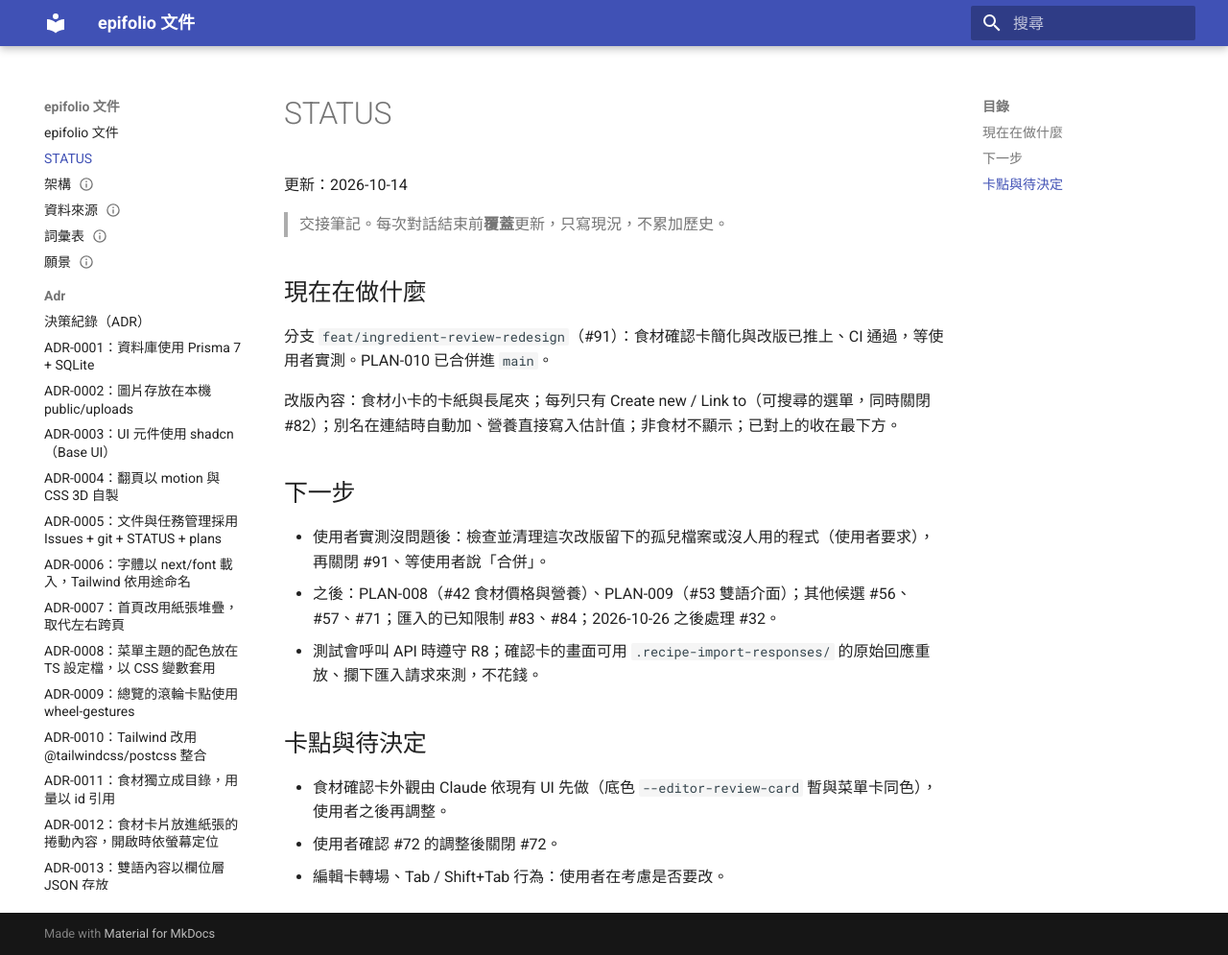
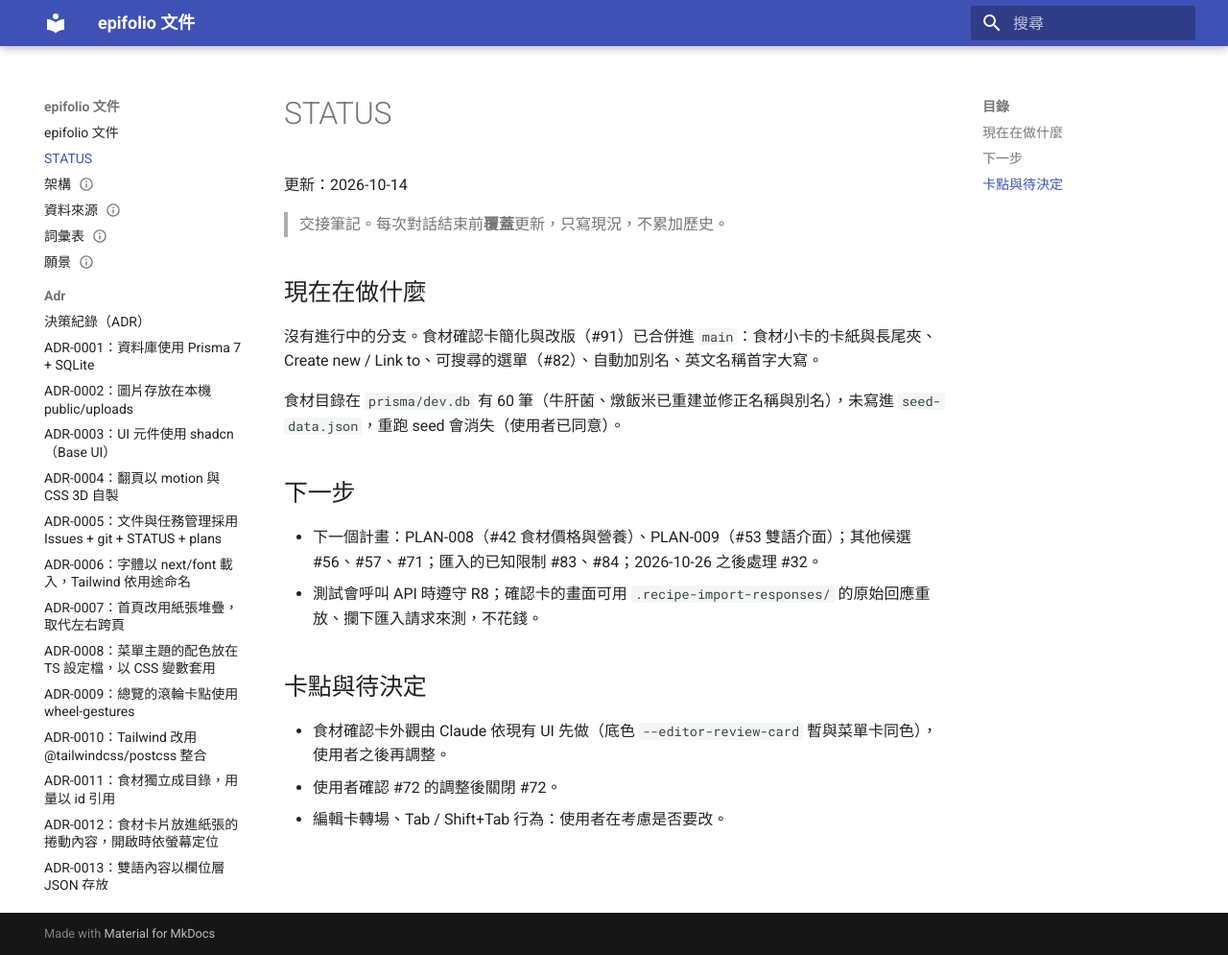
Before and after one commit to piercelin11/epifolio, an MkDocs documentation site: the page built from docs/STATUS.md, in a window 1280 px wide and 995 px high. Shown: the whole window at 96% size. Built offline with MkDocs 1.6.1 and Material for MkDocs 9.7.7, drawn with Linux system fonts in a browser that asks for light colours.

Commit message:
docs: update status after the review card redesign

```diff
--- a/docs/STATUS.md
+++ b/docs/STATUS.md
@@ -6,14 +6,13 @@
 
 ## 現在在做什麼
 
-分支 `feat/ingredient-review-redesign`（#91）：食材確認卡簡化與改版已推上、CI 通過，等使用者實測。PLAN-010 已合併進 `main`。
+沒有進行中的分支。食材確認卡簡化與改版（#91）已合併進 `main`：食材小卡的卡紙與長尾夾、Create new / Link to、可搜尋的選單（#82）、自動加別名、英文名稱首字大寫。
 
-改版內容：食材小卡的卡紙與長尾夾；每列只有 Create new / Link to（可搜尋的選單，同時關閉 #82）；別名在連結時自動加、營養直接寫入估計值；非食材不顯示；已對上的收在最下方。
+食材目錄在 `prisma/dev.db` 有 60 筆（牛肝菌、燉飯米已重建並修正名稱與別名），未寫進 `seed-data.json`，重跑 seed 會消失（使用者已同意）。
 
 ## 下一步
 
-- 使用者實測沒問題後：檢查並清理這次改版留下的孤兒檔案或沒人用的程式（使用者要求），再關閉 #91、等使用者說「合併」。
-- 之後：PLAN-008（#42 食材價格與營養）、PLAN-009（#53 雙語介面）；其他候選 #56、#57、#71；匯入的已知限制 #83、#84；2026-10-26 之後處理 #32。
+- 下一個計畫：PLAN-008（#42 食材價格與營養）、PLAN-009（#53 雙語介面）；其他候選 #56、#57、#71；匯入的已知限制 #83、#84；2026-10-26 之後處理 #32。
 - 測試會呼叫 API 時遵守 R8；確認卡的畫面可用 `.recipe-import-responses/` 的原始回應重放、攔下匯入請求來測，不花錢。
 
 ## 卡點與待決定
```
